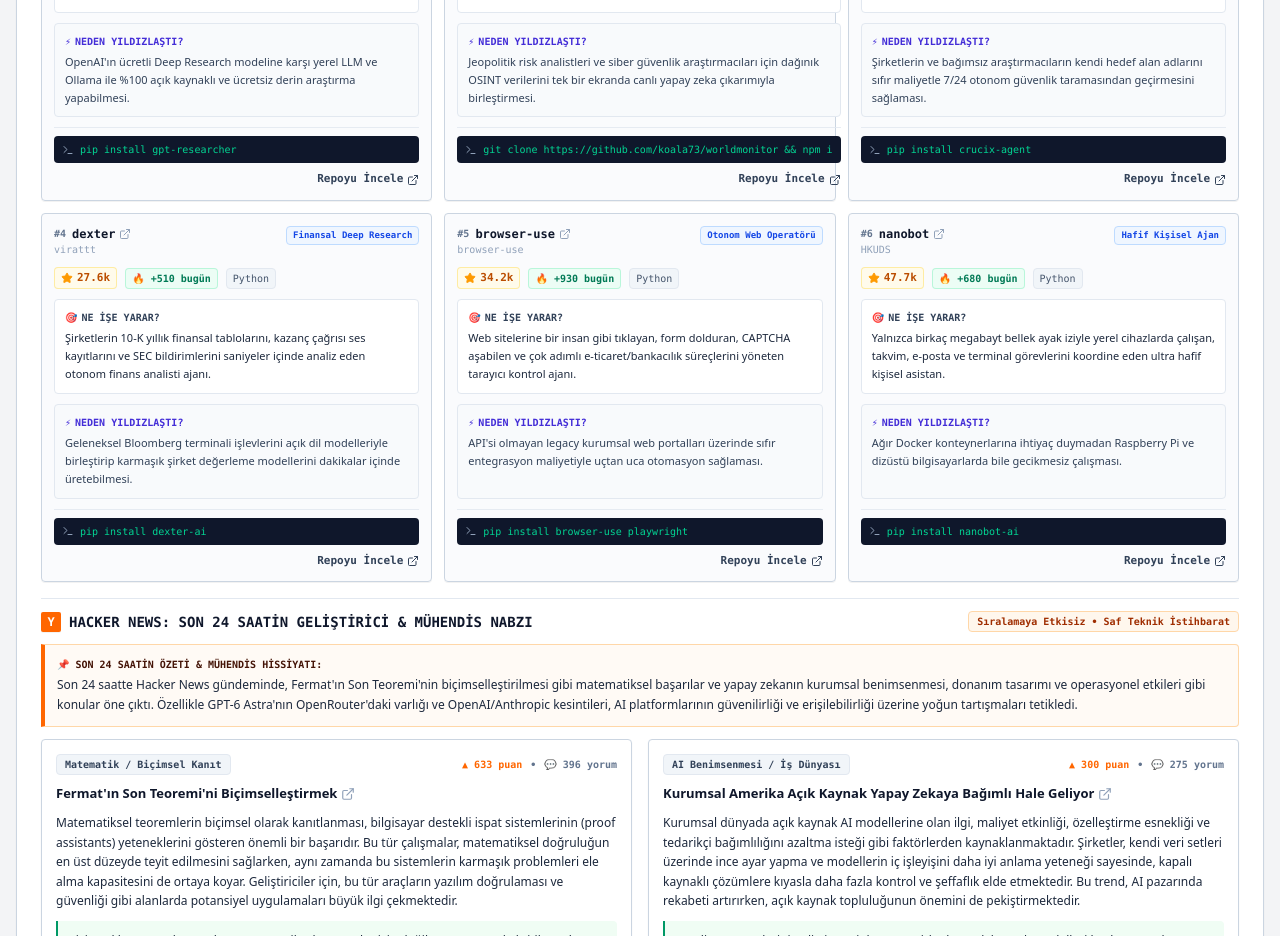
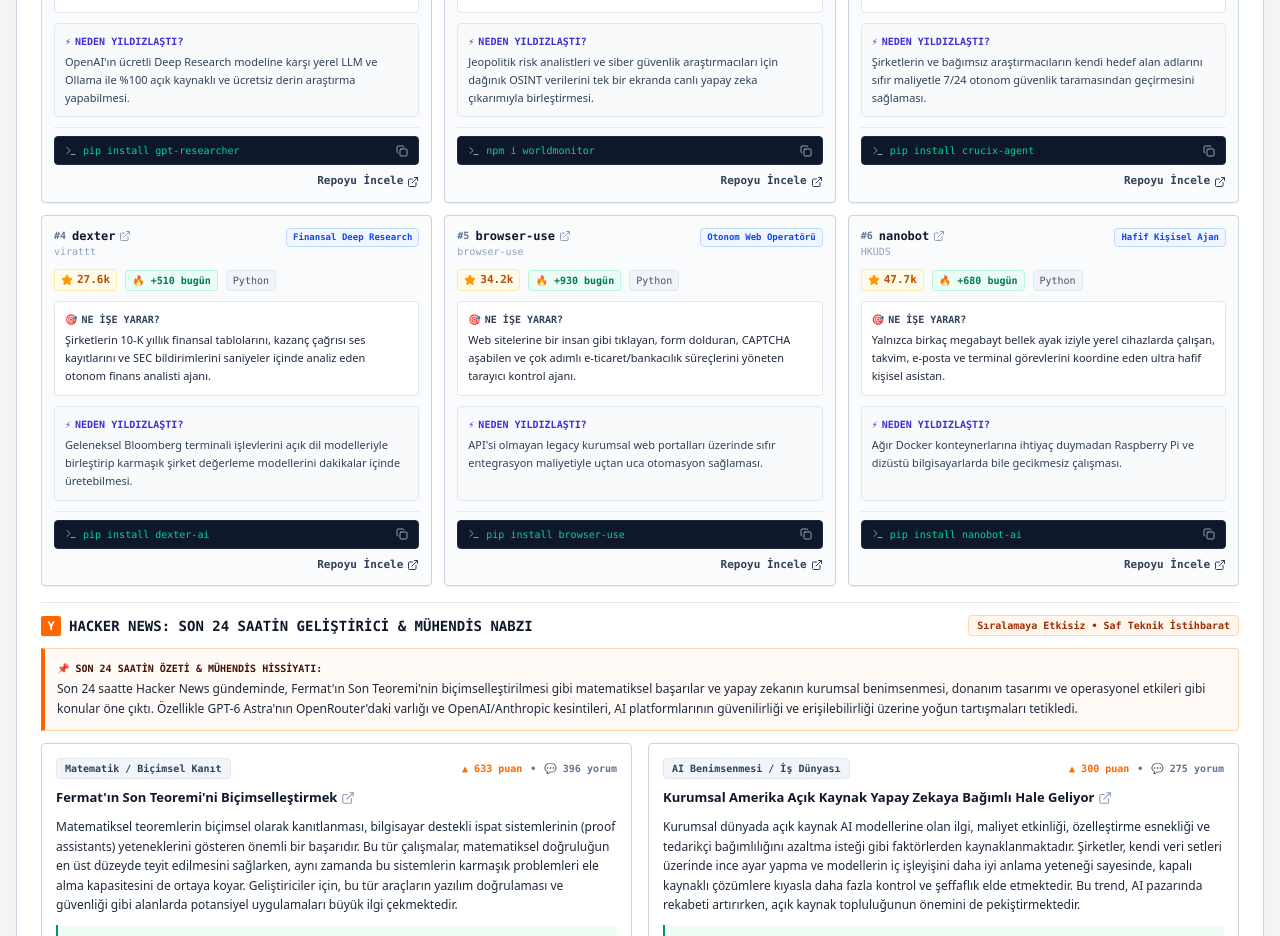
Before and after one commit to devfintell-tech/aitrendleri, a React (Vite) app: page / in a window 1280 px wide. Shown: the part 3240-4176 px from the top of the page. Built offline with nearby package versions, Linux system fonts and the light colour scheme.

Commit message:
fix: standardize terminal install commands into compact package/CLI format and add copy interaction

```diff
--- a/scripts/run-analysis.js
+++ b/scripts/run-analysis.js
@@ -588,6 +588,7 @@
       - "monthly": Son 30 günde ekosistemin benimsediği 6 açık kaynak kütüphane / araç.
       - "yearly": Yılın ve tüm zamanların endüstri omurgası haline gelmiş 6 amiral gemisi repo (Ollama, vLLM, ComfyUI, AutoGen, LangChain, AutoGPT vb.).
       - Her repo için: id ("owner/name"), name, owner, url, stars, deltaStars, category, language, function (Ne İşe Yarar?), whyHype (Neden Yıldızlaştı?), installCommand alanlarını eksiksiz üret.
+      - installCommand Kuralı: Kartlar arası görsel denge için her zaman kısa, tek tip paket/CLI komutu yaz (örn: pip install <ad>, npm i <ad>, npx <ad>). ASLA '&& npm i', uzun URL'ler veya zincirleme komutlar yazma!
 
     İSTENEN JSON ŞEMASI:
     {
@@ -1106,7 +1107,7 @@
         language: "TypeScript",
         function: "Küresel haber ajanslarını, uçuş radarlarını, askeri hareketlilikleri ve finansal anomalileri harita üzerinde gerçek zamanlı korelasyona tabi tutan yapay zeka istihbarat paneli.",
         whyHype: "Jeopolitik risk analistleri ve siber güvenlik araştırmacıları için dağınık OSINT verilerini tek bir ekranda canlı yapay zeka çıkarımıyla birleştirmesi.",
-        installCommand: "git clone https://github.com/koala73/worldmonitor && npm i"
+        installCommand: "npm i worldmonitor"
       },
       {
         id: "calesthio/Crucix",
@@ -1173,7 +1174,7 @@
         language: "TypeScript",
         function: "VS Code ve terminalde bağımsız çalışan, dosya oluşturan, terminal komutlarını kendi kendine çalıştırıp test eden otonom yazılım geliştirme ajanı.",
         whyHype: "Açık kaynak olması ve kullanıcıların kendi API anahtarlarını veya yerel modellerini (Ollama/DeepSeek) doğrudan bağlayabilmesi.",
-        installCommand: "code --install-extension saoudrizwan.claude-dev"
+        installCommand: "npm i -g cline"
       },
       {
         id: "crewAIInc/crewAI",
@@ -1318,7 +1319,7 @@
         language: "Python / Svelte",
         function: "Ollama ve yerel modeller için ChatGPT kalitesinde; RAG, sesli arama, doküman analizi ve çoklu kullanıcı yetkilendirmesi sunan açık arayüz.",
         whyHype: "Şirketlerin çalışanlarına OpenAI kalitesinde ama tamamen yerel ve güvenli bir AI portalı sunabilmesini sağlaması.",
-        installCommand: "docker run -d -p 3000:8080 -v open-webui:/app/backend/data --name open-webui ghcr.io/open-webui/open-webui:main"
+        installCommand: "docker run -d -p 3000:8080 open-webui"
       }
     ],
     yearly: [
@@ -1421,7 +1422,13 @@
         language: item.language || bm.language,
         function: item.function || bm.function,
         whyHype: item.whyHype || bm.whyHype,
-        installCommand: item.installCommand || bm.installCommand
+        installCommand: (() => {
+          let cmd = item.installCommand || bm.installCommand || `git clone ${bm.url}`;
+          if (cmd.includes("worldmonitor")) return "npm i worldmonitor";
+          if (cmd.includes("&&")) cmd = cmd.split("&&")[0].trim();
+          if (cmd.includes("docker run") && cmd.length > 55) return "docker run -d -p 3000:8080 open-webui";
+          return cmd;
+        })()
       };
     });
   }
--- a/src/App.jsx
+++ b/src/App.jsx
@@ -120,7 +120,7 @@
       language: "TypeScript",
       function: "Küresel haber ajanslarını, uçuş radarlarını, askeri hareketlilikleri ve finansal anomalileri harita üzerinde gerçek zamanlı korelasyona tabi tutan yapay zeka istihbarat paneli.",
       whyHype: "Jeopolitik risk analistleri ve siber güvenlik araştırmacıları için dağınık OSINT verilerini tek bir ekranda canlı yapay zeka çıkarımıyla birleştirmesi.",
-      installCommand: "git clone https://github.com/koala73/worldmonitor && npm i"
+      installCommand: "npm i worldmonitor"
     },
     {
       id: "calesthio/Crucix",
@@ -187,7 +187,7 @@
       language: "TypeScript",
       function: "VS Code ve terminalde bağımsız çalışan, dosya oluşturan, terminal komutlarını kendi kendine çalıştırıp test eden otonom yazılım geliştirme ajanı.",
       whyHype: "Açık kaynak olması ve kullanıcıların kendi API anahtarlarını veya yerel modellerini (Ollama/DeepSeek) doğrudan bağlayabilmesi.",
-      installCommand: "code --install-extension saoudrizwan.claude-dev"
+      installCommand: "npm i -g cline"
     },
     {
       id: "crewAIInc/crewAI",
@@ -332,7 +332,7 @@
       language: "Python / Svelte",
       function: "Ollama ve yerel modeller için ChatGPT kalitesinde; RAG, sesli arama, doküman analizi ve çoklu kullanıcı yetkilendirmesi sunan açık arayüz.",
       whyHype: "Şirketlerin çalışanlarına OpenAI kalitesinde ama tamamen yerel ve güvenli bir AI portalı sunabilmesini sağlaması.",
-      installCommand: "docker run -d -p 3000:8080 -v open-webui:/app/backend/data --name open-webui ghcr.io/open-webui/open-webui:main"
+      installCommand: "docker run -d -p 3000:8080 open-webui"
     }
   ],
   yearly: [
@@ -426,6 +426,15 @@
   const [searchQuery, setSearchQuery] = useState('');
   const [copiedBrief, setCopiedBrief] = useState(false);
   const [isBriefExpanded, setIsBriefExpanded] = useState(true);
+  const [copiedCmdId, setCopiedCmdId] = useState(null);
+
+  const handleCopyCmd = (id, cmd) => {
+    if (navigator?.clipboard) {
+      navigator.clipboard.writeText(cmd);
+      setCopiedCmdId(id);
+      setTimeout(() => setCopiedCmdId(null), 2000);
+    }
+  };
 
   // 1. Arşivlenmiş ve Canlı Tarihlerin Listesi (Geçmişte ne olmuştu diye seçebilmek için)
   const availableDates = useMemo(() => {
@@ -531,6 +540,10 @@
       const list = Array.isArray(rawGh[p]) && rawGh[p].length > 0 ? rawGh[p] : DEFAULT_GITHUB_RADAR[p];
       normalizedGh[p] = list.slice(0, 6).map((r, idx) => {
         const bm = DEFAULT_GITHUB_RADAR[p][idx] || DEFAULT_GITHUB_RADAR[p][0];
+        let cmd = r.installCommand || bm.installCommand || `git clone ${r.url || bm.url}`;
+        if (cmd.includes('worldmonitor')) cmd = 'npm i worldmonitor';
+        if (cmd.includes('&&')) cmd = cmd.split('&&')[0].trim();
+        if (cmd.includes('docker run') && cmd.length > 55) cmd = 'docker run -d -p 3000:8080 open-webui';
         return {
           id: r.id || bm.id,
           name: r.name || bm.name,
@@ -542,7 +555,7 @@
           language: r.language || bm.language,
           function: r.function || bm.function,
           whyHype: r.whyHype || bm.whyHype,
-          installCommand: r.installCommand || bm.installCommand
+          installCommand: cmd
         };
       });
     }
@@ -1863,11 +1876,22 @@
 
                           {/* 5. Kart Alt: Kurulum Komutu & Link */}
                           <div className="pt-2 border-t border-slate-200/80 space-y-2">
-                            <div className="bg-slate-900 text-emerald-400 font-mono text-[10px] px-2 py-1.5 rounded flex items-center justify-between gap-2 overflow-x-auto">
-                              <div className="flex items-center gap-1.5 min-w-0">
+                            <div
+                              onClick={() => handleCopyCmd(repo.id, repo.installCommand || `git clone ${repo.url || ''}`)}
+                              title="Komutu panoya kopyala"
+                              className="bg-slate-900 hover:bg-slate-950 text-emerald-400 font-mono text-[10px] px-2.5 py-1.5 rounded flex items-center justify-between gap-2 cursor-pointer transition select-none group/cmd border border-slate-800"
+                            >
+                              <div className="flex items-center gap-1.5 min-w-0 flex-1">
                                 <Terminal className="w-3 h-3 text-slate-400 shrink-0" />
-                                <code className="truncate select-all">{repo.installCommand || 'git clone ' + (repo.url || '')}</code>
+                                <code className="truncate select-all font-mono font-medium">{repo.installCommand || 'git clone ' + (repo.url || '')}</code>
                               </div>
+                              <span className="shrink-0 text-slate-400 group-hover/cmd:text-white transition">
+                                {copiedCmdId === repo.id ? (
+                                  <Check className="w-3 h-3 text-emerald-400" />
+                                ) : (
+                                  <Copy className="w-3 h-3" />
+                                )}
+                              </span>
                             </div>
 
                             <div className="flex items-center justify-end">
```
Also changed, not shown: src/data/archive/2026-09-04.json, src/data/archive/2026-09-05.json, src/data/latest-report.json, 2 other files (tests, documents, lock files or other folders).
